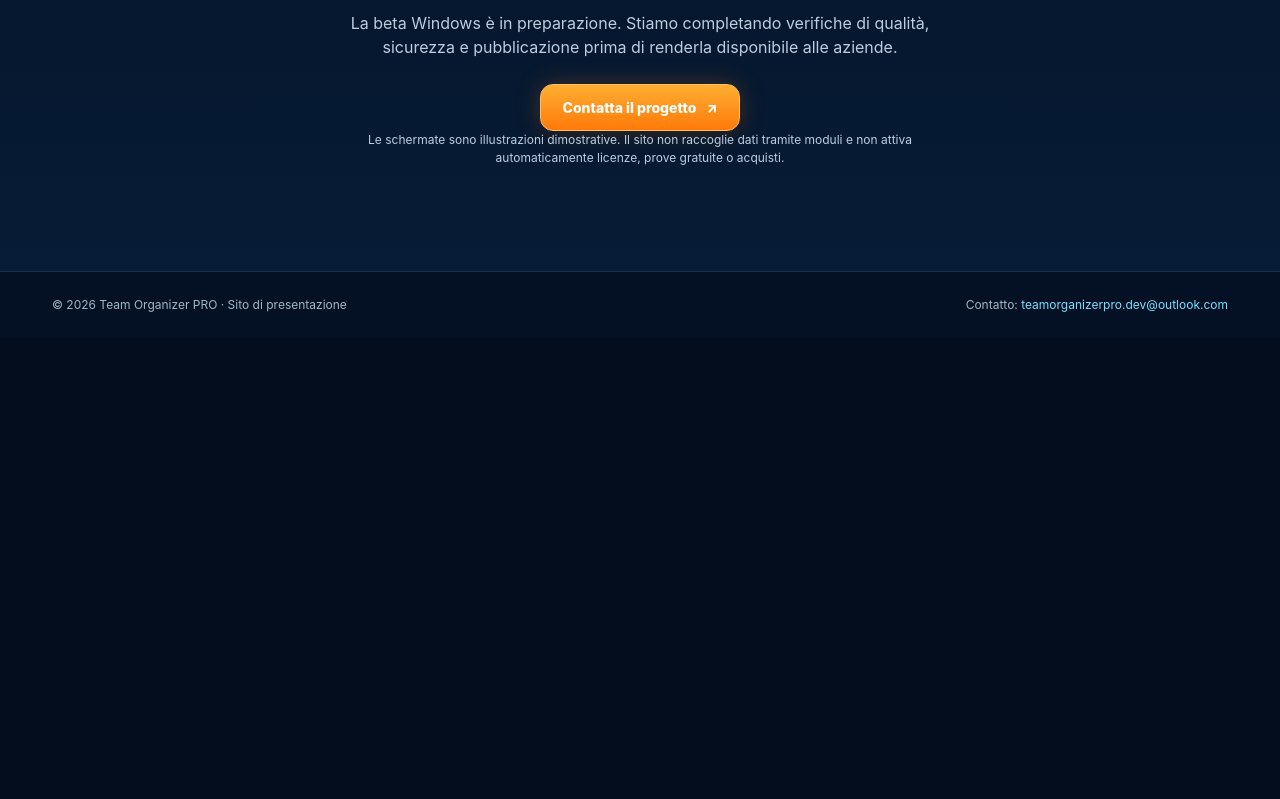
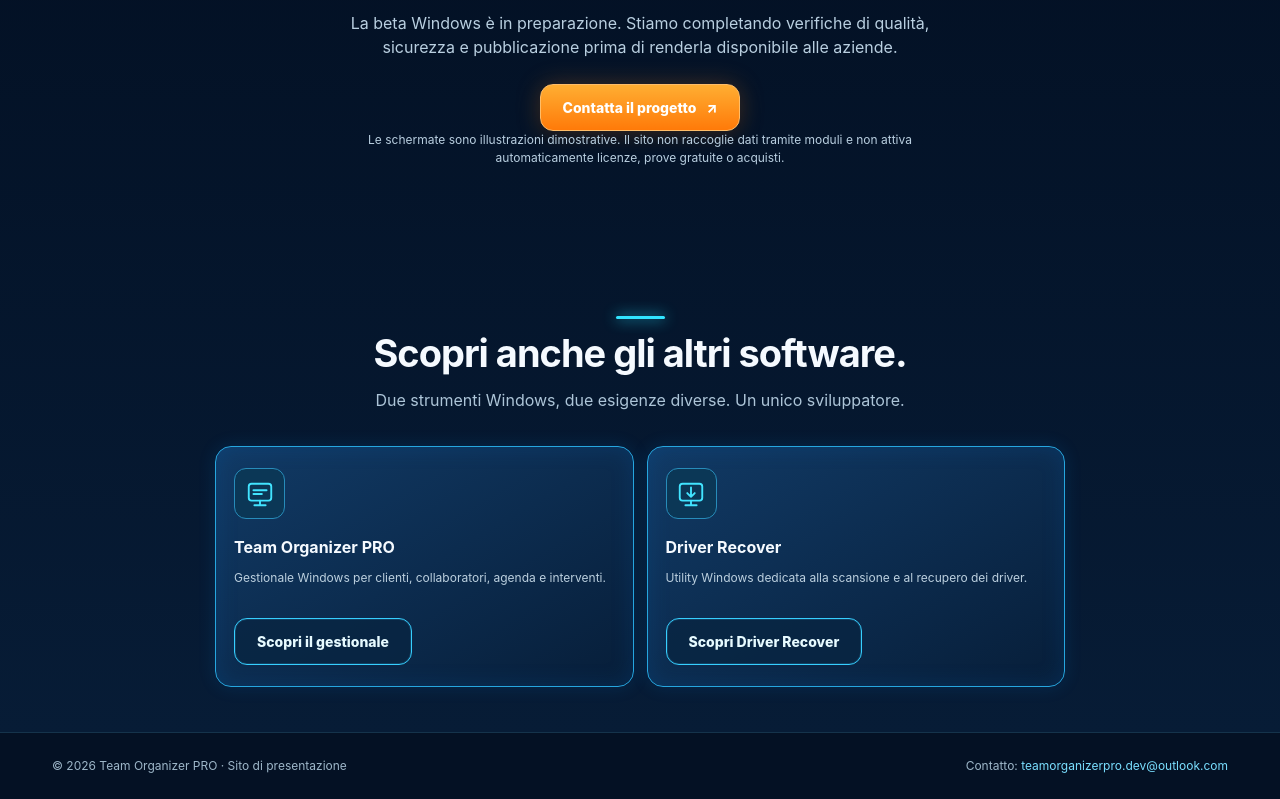
Before and after one commit to lancill8tto-sketch/software-product, a plain HTML site: page index.html in a window 1280 px wide. Shown: the part 1666-2465 px from the top of the page. Before the commit the page ends 2004 px from the top, so only its background shows below. Drawn offline with Linux system fonts and the light colour scheme.

Commit message:
Collega il catalogo software preservando grafica e URL esistenti

```diff
--- a/index.html
+++ b/index.html
@@ -165,7 +165,7 @@
           <span class="brand">Team Organizer <strong>PRO</strong></span>
         </a>
         <div class="nav-links">
-          <a href="#funzionalita">Funzionalità</a><a href="#aziende">Per le aziende</a><a href="#progetto">Il progetto</a><a href="#contatti">Contatti</a>
+          <a href="#funzionalita">Funzionalità</a><a href="#aziende">Per le aziende</a><a href="#progetto">Il progetto</a><a href="#prodotti">Software</a><a href="#contatti">Contatti</a>
         </div>
         <a class="pill" href="#contatti">Richiedi informazioni <span aria-hidden="true">↗</span></a>
       </nav>
@@ -252,6 +252,13 @@
         <a class="pill" href="mailto:teamorganizerpro.dev@outlook.com?subject=Informazioni%20Team%20Organizer%20PRO">Contatta il progetto <span aria-hidden="true">↗</span></a>
         <p class="note">Le schermate sono illustrazioni dimostrative. Il sito non raccoglie dati tramite moduli e non attiva automaticamente licenze, prove gratuite o acquisti.</p>
       </section>
+      <section class="section shell" id="prodotti" aria-labelledby="products-title">
+        <div class="section-title"><div class="bar"></div><h2 id="products-title">Scopri anche gli altri software.</h2><p>Due strumenti Windows, due esigenze diverse. Un unico sviluppatore.</p></div>
+        <div class="features" style="grid-template-columns:repeat(auto-fit,minmax(min(100%,280px),1fr));max-width:850px;margin:auto">
+          <article class="feature"><div class="feature-icon" aria-hidden="true"><svg viewBox="0 0 32 32"><rect x="4" y="5" width="24" height="18" rx="3"/><path d="M10 28h12M16 23v5M9 12h14M9 16h9"/></svg></div><h3>Team Organizer PRO</h3><p>Gestionale Windows per clienti, collaboratori, agenda e interventi.</p><div class="actions"><a class="pill secondary" href="#inizio">Scopri il gestionale</a></div></article>
+          <article class="feature"><div class="feature-icon" aria-hidden="true"><svg viewBox="0 0 32 32"><rect x="4" y="5" width="24" height="18" rx="3"/><path d="M10 28h12M16 23v5M16 9v10m-4-4 4 4 4-4"/></svg></div><h3>Driver Recover</h3><p>Utility Windows dedicata alla scansione e al recupero dei driver.</p><div class="actions"><a class="pill secondary" href="https://lancill8tto-sketch.github.io/driver-recover/">Scopri Driver Recover</a></div></article>
+        </div>
+      </section>
     </main>
   </div>
   <footer id="contatti"><div class="shell foot"><span>© 2026 Team Organizer PRO · Sito di presentazione</span><span>Contatto: <a href="mailto:teamorganizerpro.dev@outlook.com">teamorganizerpro.dev@outlook.com</a></span></div></footer>
```
